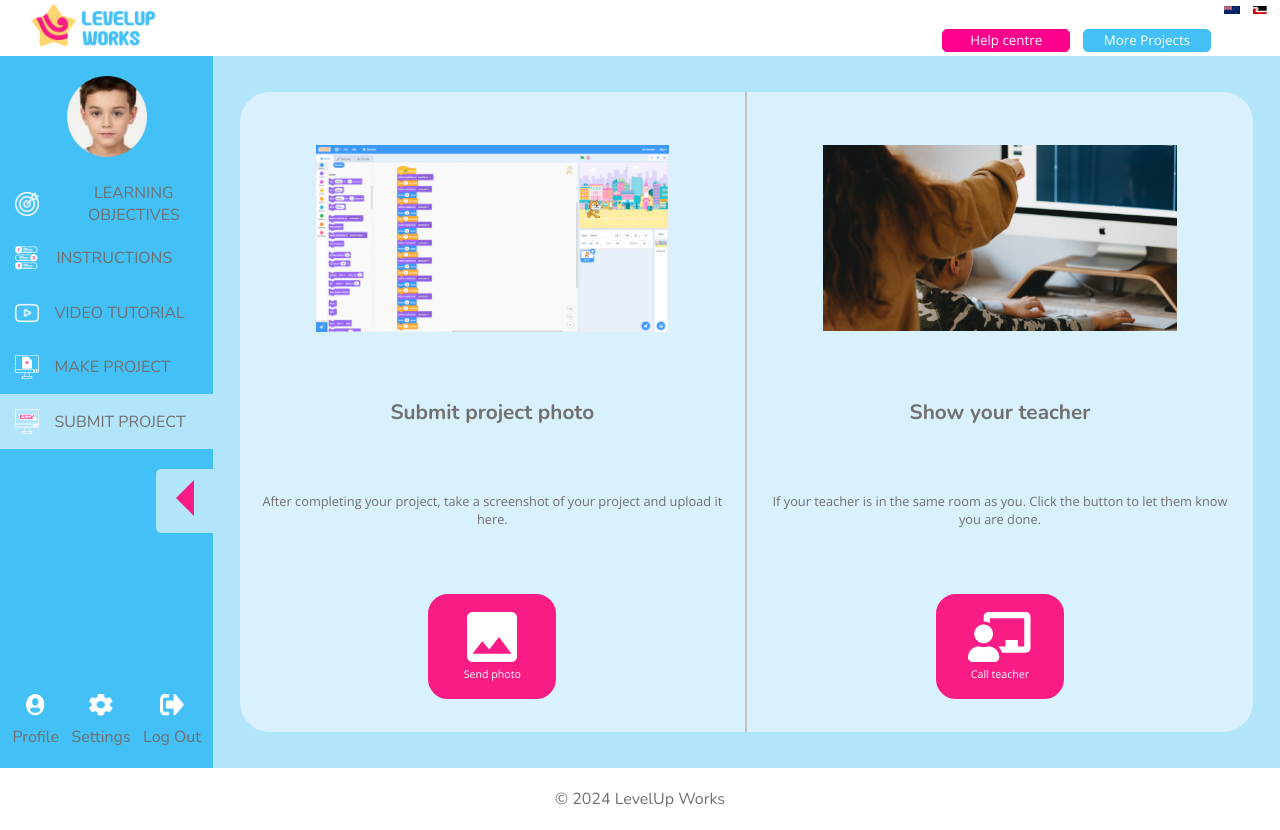
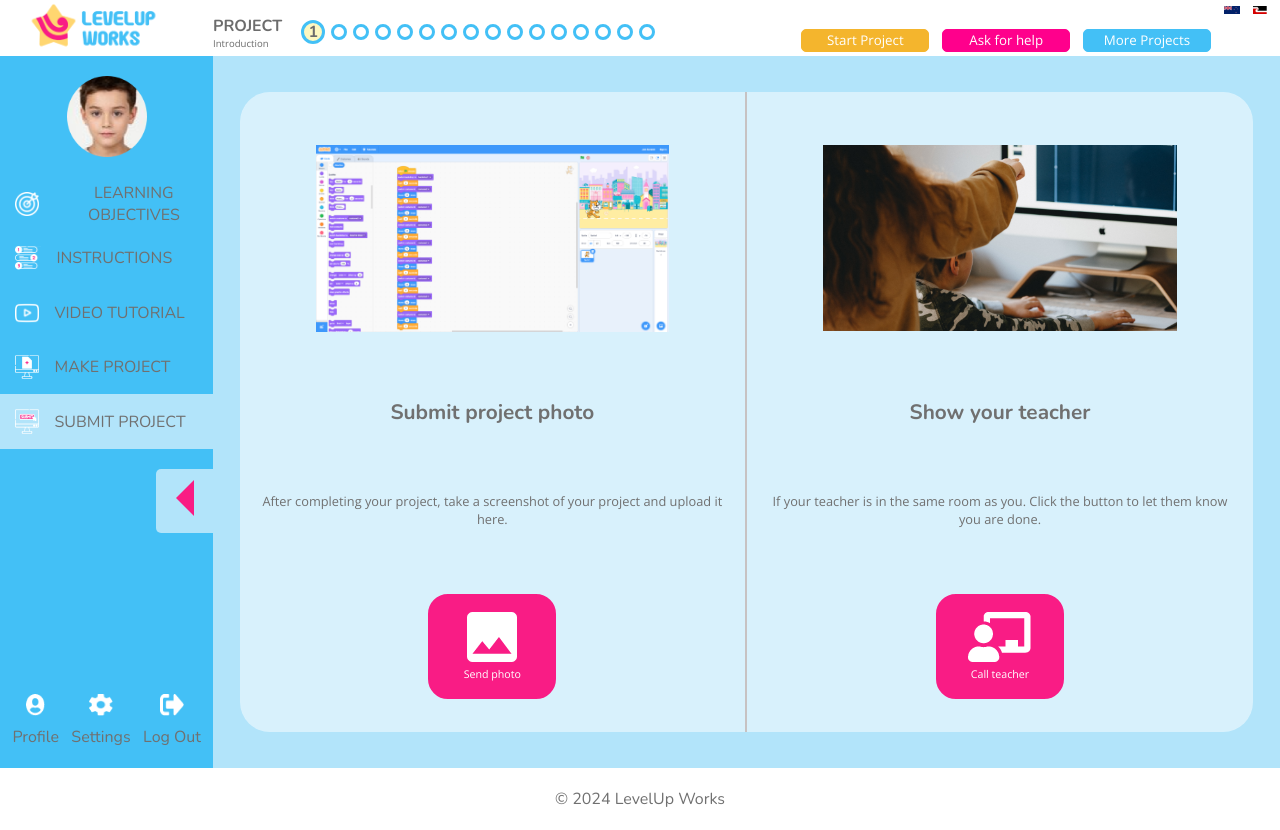
Before and after one commit to cyy963/education-portal-frontend, a React (Vite) app: page /student-dashboard/submit-project in a window 1280 px wide. Built offline with nearby package versions, Linux system fonts and the light colour scheme; the HTML template or start-up script is replaced by a standard one.

Commit message:
Added additional navbar functionality

```diff
--- a/src/common/NavbarTwo.jsx
+++ b/src/common/NavbarTwo.jsx
@@ -1,5 +1,5 @@
 import styles from "./NavbarTwo.module.css";
-import { Link } from "react-router-dom";
+import { Link, useLocation } from "react-router-dom";
 
 //Import images from assets
 import logo from "../assets/NavBar/LevelUpWorks-blue.png";
@@ -10,8 +10,20 @@ import maoriFlag from "../assets/NavBar/MaoriFlag.png";
 import NavbarTwoProject from "./NavbarTwoProject";
 import NavbarTwoButtons from "./NavbarTwoButtons";
 import ToLibrary from "./ToLibrary";
+import { useEffect, useState } from "react";
 
 export default function NavbarTwo(props) {
+  // Controls whether button is start, submit or submitted
+  const [status, setStatus] = useState("start");
+  const [isDisabled, setIsDisabled] = useState(false);
+  let location = useLocation();
+
+  useEffect(() => {
+    location.pathname === "/student-dashboard/make-project"
+      ? setStatus("submit")
+      : setStatus(status);
+  }, [location]);
+
   return (
     <div className={styles.flex}>
       <div className={`${styles.grid} ${styles.flex}`}>
@@ -19,16 +31,28 @@ export default function NavbarTwo(props) {
           <img src={logo} alt="Logo" className={styles.logo} />
         </Link>
         {/* If student display NavbarTwoProject */}
-        {props.page === "student" ? <NavbarTwoProject /> : ""}
+        {props.user === "student" ? <NavbarTwoProject /> : ""}
       </div>
 
       <div className={styles.grid}>
-        {props.page === "student" ? (
+        {props.user === "student" ? (
           <div className={`${styles.grid} ${styles.flex}`}>
             {/* Three buttons for student */}
-            <Link to="/student-dashboard/make-project">
+            <Link
+              to={
+                status === "start"
+                  ? "/student-dashboard/make-project"
+                  : "/student-dashboard/submit-project"
+              }
+            >
               {/* Make link and type variable (when button pressed they change) */}
-              <NavbarTwoButtons type="start" />
+              <NavbarTwoButtons
+                type="start"
+                status={status}
+                setStatus={setStatus}
+                isDisabled={isDisabled}
+                setIsDisabled={setIsDisabled}
+              />
             </Link>
             <NavbarTwoButtons type="ask-for-help" />
             {/* ^^ backend function */}
--- a/src/common/NavbarTwo.module.css
+++ b/src/common/NavbarTwo.module.css
@@ -91,6 +91,7 @@
 
 /* Buttons */
 .start,
+.submitted,
 .askHelp,
 .helpCentre,
 .moreProjects,
@@ -117,6 +118,11 @@
   border: #f4b52d solid 1px;
 }
 
+.submitted {
+  background-color: #6c6c6c;
+  border: #6c6c6c solid 1px;
+}
+
 .start:hover,
 .backToProjects:hover {
   background-color: #cd9826;
--- a/src/common/NavbarTwoButtons.jsx
+++ b/src/common/NavbarTwoButtons.jsx
@@ -1,10 +1,31 @@
 import styles from "./NavbarTwo.module.css";
 
-export default function NavbarTwoButtons({ type }) {
+export default function NavbarTwoButtons({
+  type,
+  status,
+  setStatus,
+  isDisabled,
+  setIsDisabled,
+}) {
+  function handleClick() {
+    status === "start" ? setStatus("submit") : setIsDisabled(true);
+  }
+
   return (
     <div>
       {type === "start" ? (
-        <button className={styles.start}>Start Project</button>
+        <button
+          className={isDisabled ? styles.submitted : styles.start}
+          disabled={isDisabled}
+          onClick={handleClick}
+        >
+          {status.charAt(0).toUpperCase() + status.slice(1)} Project
+        </button>
+      ) : (
+        ""
+      )}
+      {type === "submitted" ? (
+        <button className={styles.submitted}>Start Project</button>
       ) : (
         ""
       )}
```
